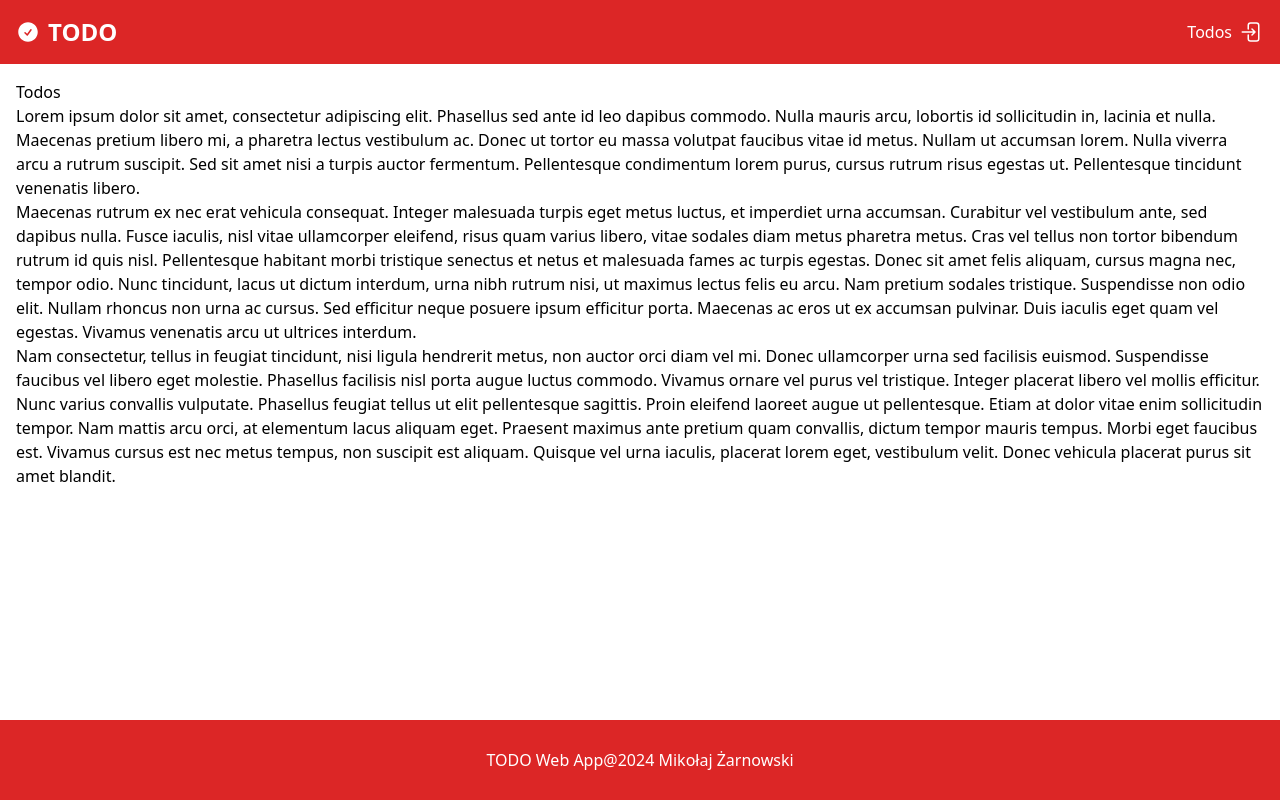
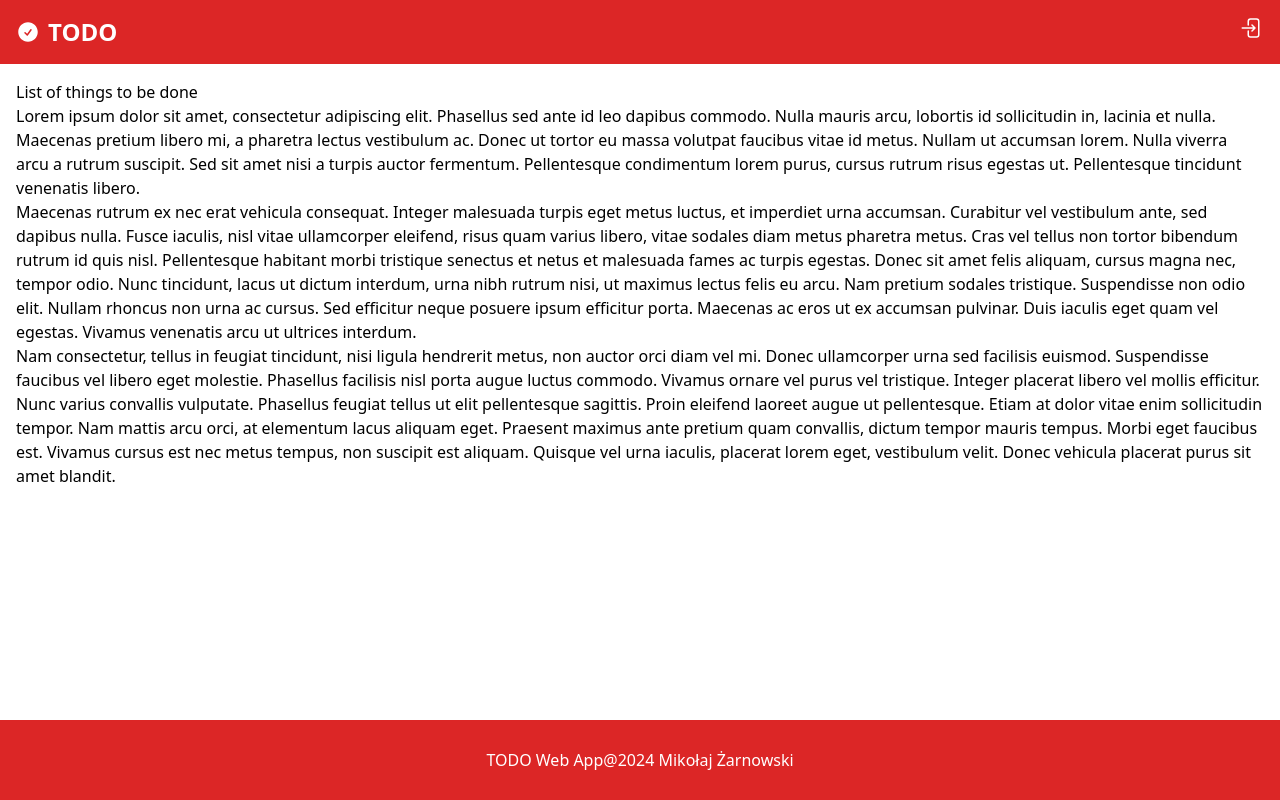
Before and after one commit to MikiWojak/todo-web-app, a React (Vite) app in the folder frontend/: page / in a window 1280 px wide. Built offline with nearby package versions, Linux system fonts and the light colour scheme.

Commit message:
Profile page

```diff
--- a/frontend/src/App.tsx
+++ b/frontend/src/App.tsx
@@ -9,11 +9,14 @@ import Layout from './views/layouts/Layout';
 
 import Login from './views/pages/Login';
 import Todos from './views/pages/Todos';
+import Profile from './views/pages/Profile';
 
 const router = createBrowserRouter(
     createRoutesFromElements(
         <Route path="/" element={<Layout />}>
             <Route index element={<Todos />} />
+            <Route path="profile" element={<Profile />} />
+
             <Route path="login" element={<Login />} />
         </Route>
     )
--- a/frontend/src/components/layout/Header.tsx
+++ b/frontend/src/components/layout/Header.tsx
@@ -11,12 +11,8 @@ const Header = () => {
                 <h1 className="text-2xl">TODO</h1>
             </div>
 
-            <div className="flex items-center gap-2">
-                <div>Todos</div>
-
-                <div>
-                    <ArrowRightEndOnRectangleIcon className="size-6" />
-                </div>
+            <div>
+                <ArrowRightEndOnRectangleIcon className="size-6" />
             </div>
         </header>
     );
--- /dev/null
+++ b/frontend/src/views/pages/Profile.tsx
@@ -0,0 +1,9 @@
+const Todos = () => {
+    return (
+        <>
+            <h1>Hello, Johnny</h1>
+        </>
+    );
+};
+
+export default Todos;
--- a/frontend/src/views/pages/Todos.tsx
+++ b/frontend/src/views/pages/Todos.tsx
@@ -1,7 +1,7 @@
 const Todos = () => {
     return (
         <>
-            <h1>Todos</h1>
+            <h1>List of things to be done</h1>
 
             <p>Lorem ipsum dolor sit amet, consectetur adipiscing elit. Phasellus sed ante id leo dapibus commodo. Nulla mauris arcu, lobortis id sollicitudin in, lacinia et nulla. Maecenas pretium libero mi, a pharetra lectus vestibulum ac. Donec ut tortor eu massa volutpat faucibus vitae id metus. Nullam ut accumsan lorem. Nulla viverra arcu a rutrum suscipit. Sed sit amet nisi a turpis auctor fermentum. Pellentesque condimentum lorem purus, cursus rutrum risus egestas ut. Pellentesque tincidunt venenatis libero.</p>
 
```
